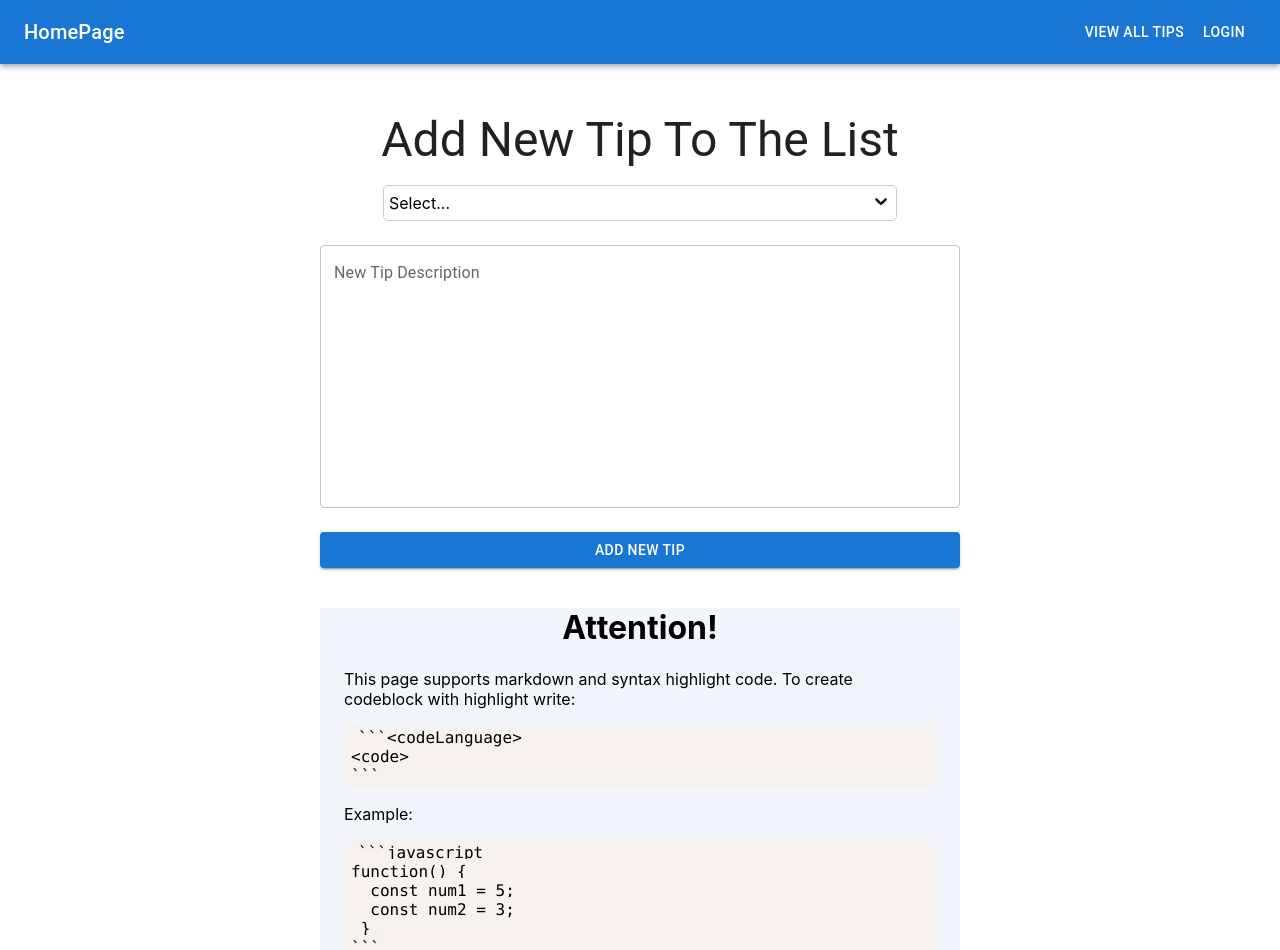
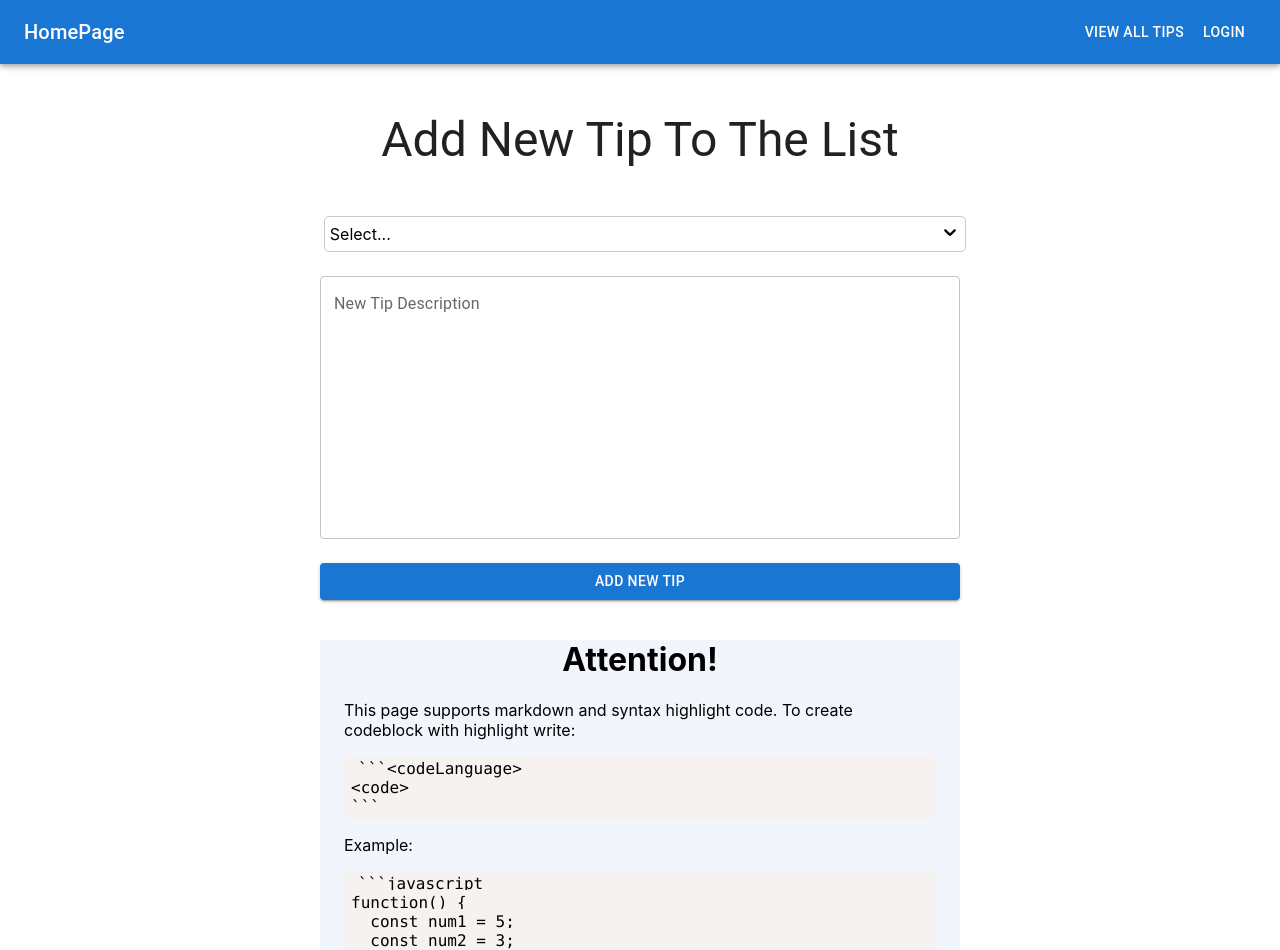
Before and after one commit to ijasilari/Tip-of-the-day-app, a React (Create React App) app in the folder client/: page /addtip in a window 1280 px wide. Shown: the top 950 px of the page. Built offline with nearby package versions, Linux system fonts and the light colour scheme.

Commit message:
updated error handling for new tip category

```diff
--- a/client/src/pages/AddTip.js
+++ b/client/src/pages/AddTip.js
@@ -79,7 +79,9 @@ function AddTip() {
         console.log(response);
         formikTip.values.description = "";
         formikTip.errors.description = "";
-      } catch (err) {}
+      } catch (err) {
+        console.log(err.message)
+      }
     };
 
 
@@ -90,12 +92,16 @@ function AddTip() {
       if (!values.description) {
         errors.description = "Required tip description";
       }
+      if(!values.category){
+        errors.category = "Required tip category"
+      }
       return errors;
     };
 
     const formikTip = useFormik({
       initialValues: {
         description: "",
+        category: category,
       },
       validate: validateTip,
       onSubmit: AddNewTip,
@@ -112,12 +118,6 @@ function AddTip() {
       >
         Add New Tip To The List
       </Typography>
-      <Dropdown
-          isSearchable
-          placeHolder="Select..."
-          options={categoryOptions}
-          onChange={(value) => setCategory(value.value)}
-        />
       <Box
         component="form"
         onSubmit={formikTip.handleSubmit}
@@ -129,6 +129,25 @@ function AddTip() {
         noValidate
         autoComplete="off"
       >
+        <Box
+          flexGrow="1"
+          sx={{
+            display: "flex",
+            flexDirection: "column",
+            alignItems: "center",
+            "& > :not(style)": { mt: 3, ml: "125%", mr: "31%", width: "100%" },
+          }}
+        >
+          <Dropdown
+            isSearchable
+            placeHolder="Select..."
+            options={categoryOptions}
+            onChange={(value) => {
+              setCategory(value.value);
+              formikTip.values.category = value.value;
+            }}
+          />
+        </Box>
         <TextField
           id="description"
           name="description"
@@ -140,6 +159,14 @@ function AddTip() {
           onChange={formikTip.handleChange}
           value={formikTip.values.description}
         />
+        {formikTip.errors.category ? (
+          <Box
+            display="inline-flex"
+            style={{ color: "red", textAlign: "inherit" }}
+          >
+            {formikTip.errors.category}
+          </Box>
+        ) : null}
         {formikTip.errors.description ? (
           <Box
             display="inline-flex"
@@ -156,14 +183,23 @@ function AddTip() {
         >
           Add New Tip
         </Button>
-        <Container style={{ background: '#f2f6fc', display: 'block', marginLeft: 'auto', marginRight: 'auto'}}>
+        <Container
+          style={{
+            background: "#f2f6fc",
+            display: "block",
+            marginLeft: "auto",
+            marginRight: "auto",
+          }}
+        >
           <h1>Attention!</h1>
-          <div style={{textAlign: 'left'}}>
-            <p>This page supports markdown and syntax highlight code.
-               To create codeblock with highlight write:</p>
-            <ReactMarkdown children={codeBlSyntax}/>
+          <div style={{ textAlign: "left" }}>
+            <p>
+              This page supports markdown and syntax highlight code. To create
+              codeblock with highlight write:
+            </p>
+            <ReactMarkdown children={codeBlSyntax} />
             <p>Example:</p>
-            <ReactMarkdown children={syntaxExample}/>
+            <ReactMarkdown children={syntaxExample} />
             <p>Output:</p>
             <ReactMarkdown
               children={codeExample}
@@ -187,7 +223,6 @@ function AddTip() {
           </div>
         </Container>
       </Box>
-
     </div>
   );
 }
```
Lines whose indentation alone changed are shown as unchanged.
